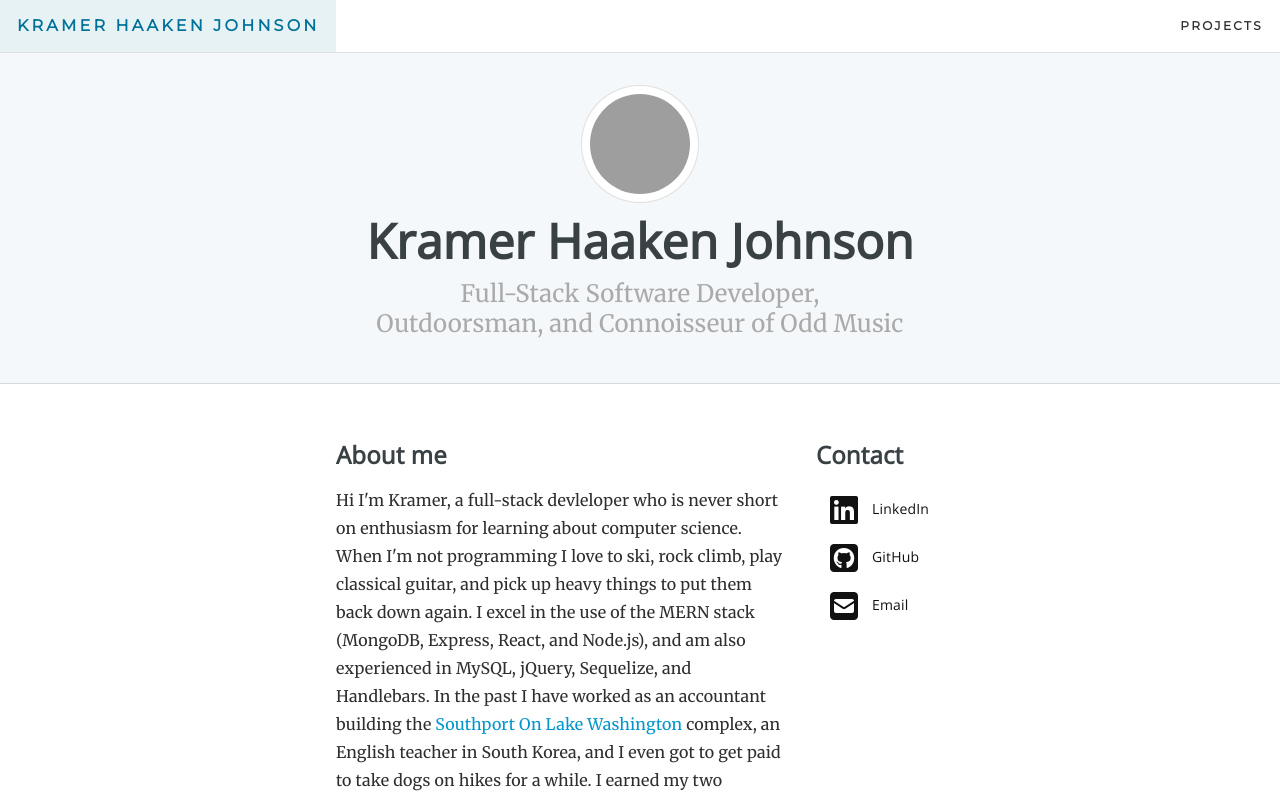
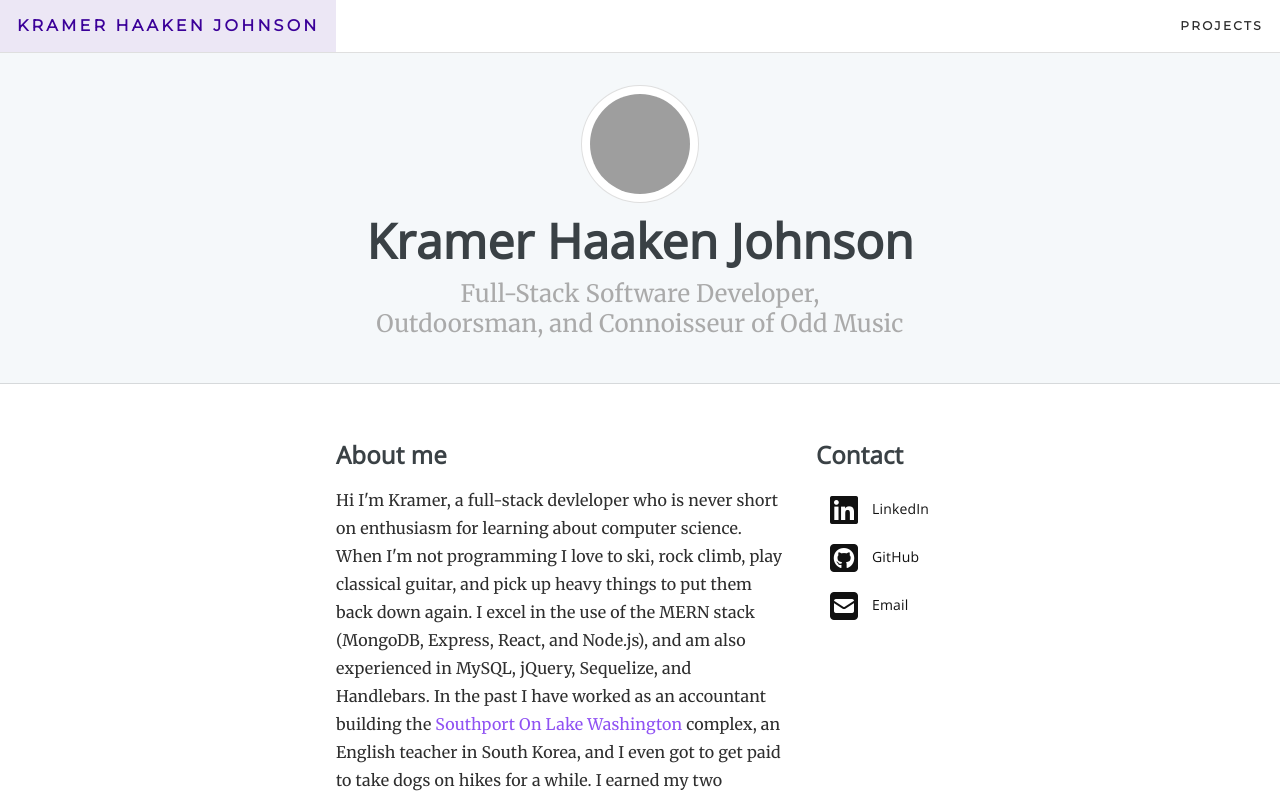
Before and after one commit to HaakenJ/react-portfolio, a React (Create React App) app: page / in a window 1280 px wide. Shown: the top 798 px of the page. Built offline with nearby package versions, Linux system fonts and the light colour scheme; grey boxes are pictures that could not be loaded.

Commit message:
Changed color theme to purple

```diff
--- a/src/App.css
+++ b/src/App.css
@@ -1762,7 +1762,7 @@ h6 {
 }
 
 a {
-  color: #0096cc;
+  color: #8f51f3;
   text-decoration: none
 }
 
@@ -1774,7 +1774,7 @@ a h4:hover,
 a h5:hover,
 a h6:hover,
 .link-hover-color {
-  color: #007199;
+  color: #3b0099;
   text-decoration: none
 }
 
@@ -2019,7 +2019,7 @@ figcaption {
 }
 
 a .circle:hover {
-  border-color: gray
+  border-color: #3b0099
 }
 
 .valign-top {
--- a/src/components/AboutMe/index.js
+++ b/src/components/AboutMe/index.js
@@ -27,11 +27,11 @@ function AboutMe() {
                             <span className="h5 header-font">LinkedIn</span>
                         </a>
                         <a href="https://github.com/HaakenJ/" target="_blank" rel="noopener noreferrer" className="col dark-gray width-120">
-                            <i class="fa-fw fab fa-github-square fa-2x valign-middle m1"></i>
+                            <i className="fa-fw fab fa-github-square fa-2x valign-middle m1"></i>
                             <span className="h5 header-font">GitHub</span>
                         </a>
                         <a href="mailto:kramerhjohnson@gmail.com" target="_blank" rel="noopener noreferrer" className="col dark-gray width-120">
-                            <i class="fas fa-fw fa-2x fa-envelope-square valign-middle m1"></i>
+                            <i className="fas fa-fw fa-2x fa-envelope-square valign-middle m1"></i>
                             <span className="h5 header-font">Email</span>
                         </a>
                     </div>
--- a/src/components/NavBar/index.js
+++ b/src/components/NavBar/index.js
@@ -9,7 +9,7 @@ export function NavBar({
             <div className="left">
                 <a href="/" className="button py2 button-transparent nav-button caps">Kramer Haaken Johnson</a>
             </div>
-            <ul className="right list-reset m0 nav-collapse nav-collapse nav-collapse-0 closed" aria-hidden="false">
+            <ul className="right list-reset m0 nav-collapse nav-collapse-0 closed" aria-hidden="false">
                 <li className="inline-block m0">
                     <a  href="/projects" className="button button-transparent py2 h6 nav-button caps">Projects</a>
                 </li>
```
